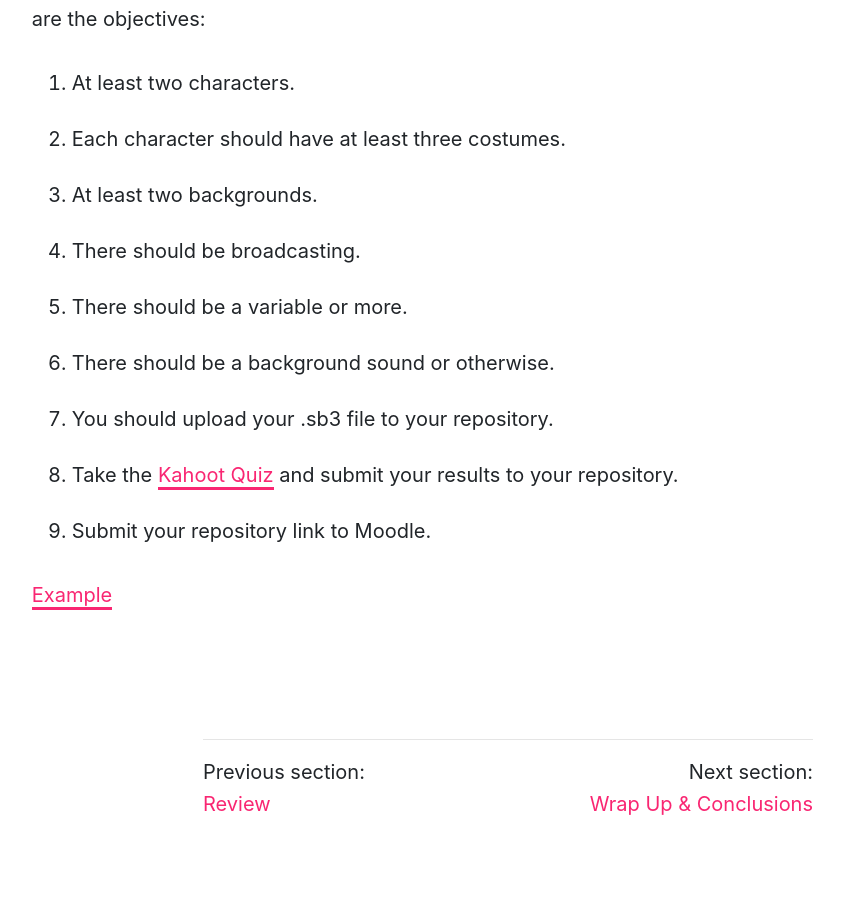
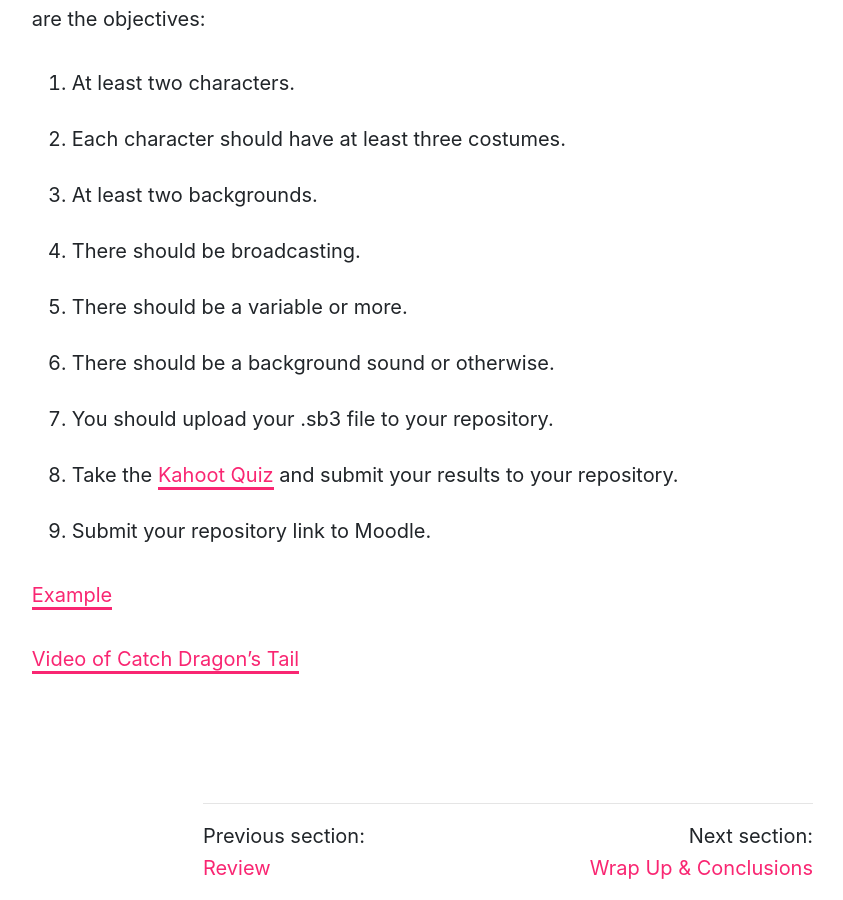
Before and after one commit to Montana-Media-Arts/120_CreativeCoding1-Spring2022, a Jekyll site: the page built from modules/week-3/_posts/2017-01-17-homework.md, in a window 1280 px wide and 900 px high, scrolled down 896 px. Shown: the whole window, without its empty margins (132-975 px from the left). Built offline with Jekyll 4.4.1, drawn with Linux system fonts in a browser that asks for light colours; nearby versions of some CDN libraries; before the commit the page ends 1732 px from its top, so only the background shows below that.

Commit message:
Update 2017-01-17-homework.md

```diff
--- a/modules/week-3/_posts/2017-01-17-homework.md
+++ b/modules/week-3/_posts/2017-01-17-homework.md
@@ -18,7 +18,9 @@ Yes, the time has come for you to create a small story or game in Scratch.  I kn
 5. There should be a variable or more.
 6. There should be a background sound or otherwise.
 7. You should upload your .sb3 file to your repository.
-8. Take the <a href="https://kahoot.it/challenge/06152947?challenge-id=84387498-97d5-4d82-ae4e-eabb1c94cf58_1631505398062" target="_new">Kahoot Quiz</a> and submit your results to your repository.
+8. Take the <a href="https://kahoot.it/challenge/07502058?challenge-id=84387498-97d5-4d82-ae4e-eabb1c94cf58_1642450623670" target="_blank">Kahoot Quiz</a> and submit your results to your repository.
 9. Submit your repository link to Moodle.
 
 <a href="https://github.com/Montana-Media-Arts/120_CreativeCoding1-Fall2021-Samples/tree/main/Homework%203" target="_new">Example</a>
+
+<a href="//youtube.com/watch?v=QuRk2_Sy9D0" data-lity>Video of Catch Dragon's Tail</a>
```
